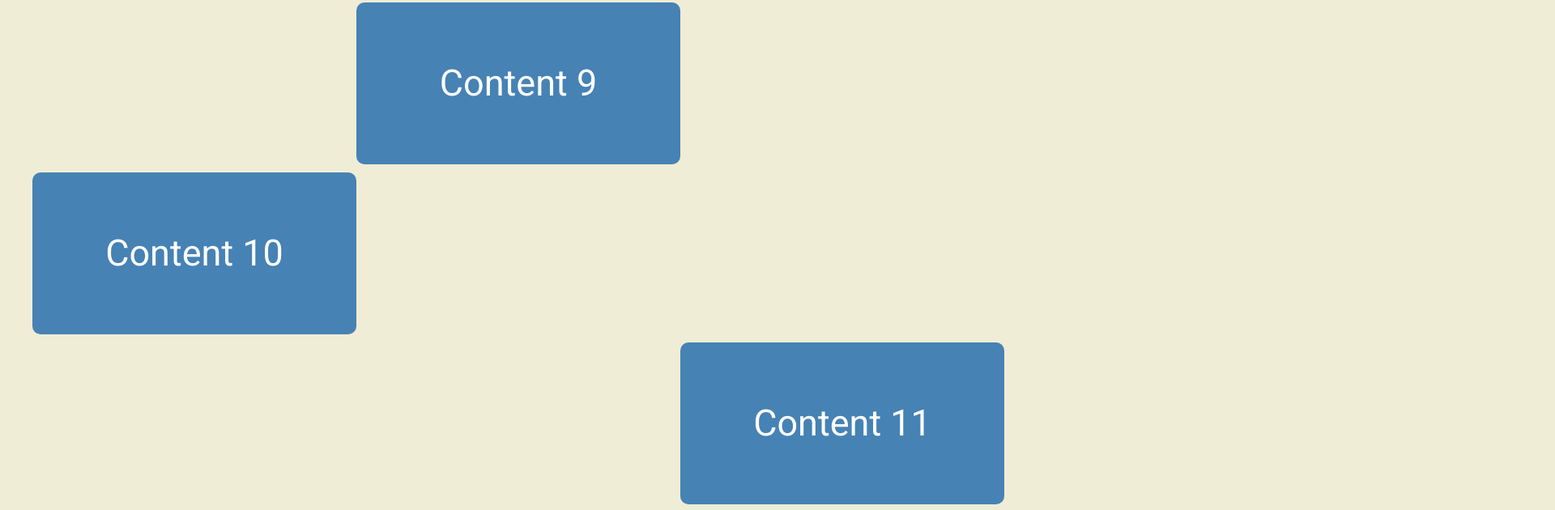
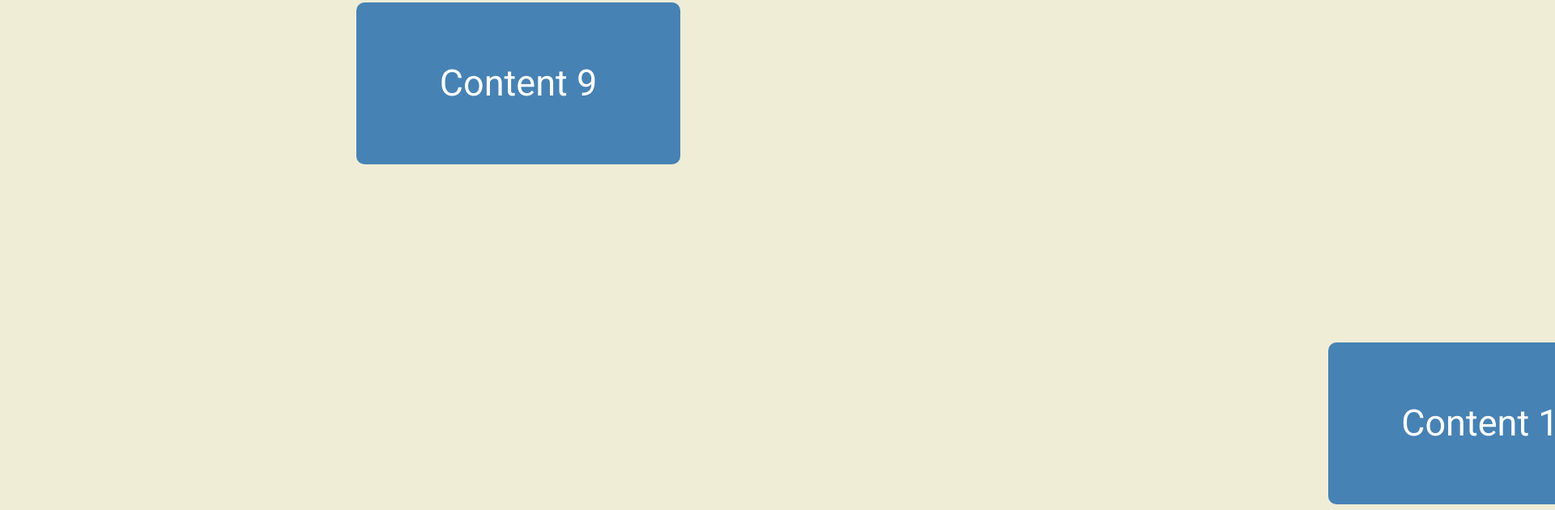
Before and after one commit to A-Richdom/Scroll-Box-Animation, a plain HTML site: page scroll-box.html in a window 1280 px wide. Shown: the part 1743-2373 px from the top of the page at 81% size, 1920 px wide, since content can reach past the window. Drawn offline with nearby package versions, Linux system fonts and the light colour scheme.

Commit message:
Changing of TranslateX to 300%

```diff
--- a/scroll-box.html
+++ b/scroll-box.html
@@ -33,11 +33,11 @@
         justify-content: center;
         font-size: 45px;
         color: #fff;
-        transform: translateX(100%);
-        transition: transform 0.4s ease;
+        transform: translateX(300%);
+        transition: transform 0.3s ease;
      }
      .box:nth-of-type(even) {
-        transform: translateX(-100%);
+        transform: translateX(-300%);
      }
      .box.show {
         transform: translateX(0);
```
